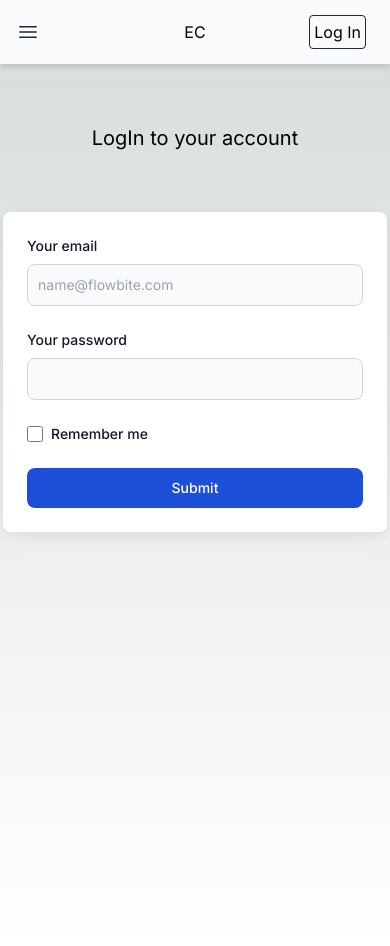
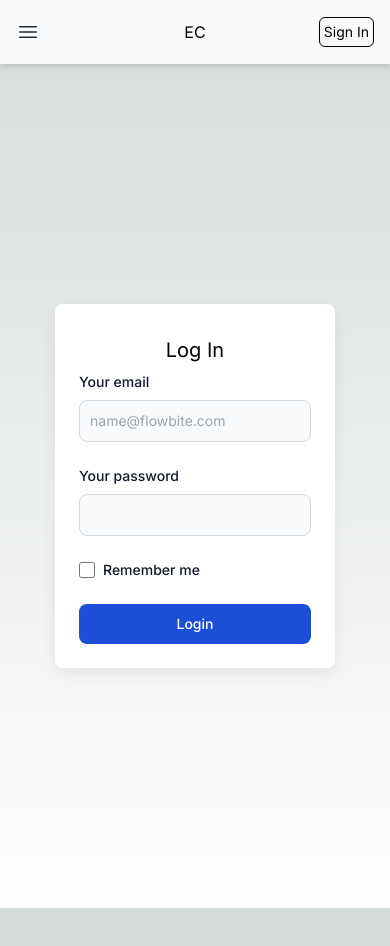
Before and after one commit to PooyaMolaei/e-commerce, a Next.js app: page /login in a window 390 px wide. After the commit the page ends 908 px from the top, so only its background shows below. Built offline with nearby package versions, Linux system fonts and the light colour scheme.

Commit message:
navbar sign in responsive button created

```diff
--- a/app/login/page.tsx
+++ b/app/login/page.tsx
@@ -1,11 +1,11 @@
 const LogIn = () => {
   return (
     <section className="w-full h-screen">
-      <div className="mx-auto">
-        <div className="p-5 m-10">
-          <h1 className="text-center text-xl">LogIn to your account</h1>
-        </div>
+      <div className="flex justify-center items-center h-screen">
         <div className="block max-w-sm mx-auto rounded-lg bg-white p-6 shadow-[0_2px_15px_-3px_rgba(0,0,0,0.07),0_10px_20px_-2px_rgba(0,0,0,0.04)] dark:bg-neutral-700">
+          <div className="p-2">
+            <h1 className="text-center text-xl">Log In</h1>
+          </div>
           <form>
             <div className="mb-6">
               <label
@@ -57,7 +57,7 @@ const LogIn = () => {
               type="submit"
               className="text-white bg-blue-700 hover:bg-blue-800 focus:ring-4 focus:outline-none focus:ring-blue-300 font-medium rounded-lg text-sm w-full sm:w-auto px-5 py-2.5 text-center dark:bg-blue-600 dark:hover:bg-blue-700 dark:focus:ring-blue-800"
             >
-              Submit
+              Login
             </button>
           </form>
         </div>
--- a/app/signup/page.tsx
+++ b/app/signup/page.tsx
@@ -5,11 +5,11 @@ const SignUp = () => {
   const { register, handleSubmit } = useForm();
   return (
     <section className="w-full h-screen">
-      <div className="mx-auto">
-        <div className="p-5 m-10">
-          <h1 className="text-center text-xl">Create account</h1>
-        </div>
+      <div className="flex justify-center items-center h-screen">
         <div className="block max-w-sm mx-auto rounded-lg bg-white p-6 shadow-[0_2px_15px_-3px_rgba(0,0,0,0.07),0_10px_20px_-2px_rgba(0,0,0,0.04)] dark:bg-neutral-700">
+          <div className="p-2">
+            <h1 className="text-center text-xl">Create account</h1>
+          </div>
           <form className="">
             <div className="mb-6">
               <label
@@ -81,7 +81,7 @@ const SignUp = () => {
               type="submit"
               className="text-white bg-blue-700 hover:bg-blue-800 focus:ring-4 focus:outline-none focus:ring-blue-300 font-medium rounded-lg text-sm px-5 py-2.5 text-center dark:bg-blue-600 dark:hover:bg-blue-700 dark:focus:ring-blue-800"
             >
-              Register new account
+              Sing Up
             </button>
           </form>
         </div>
--- a/components/layout/navbar.tsx
+++ b/components/layout/navbar.tsx
@@ -119,10 +119,61 @@ const Navbar = () => {
                   </div>
                   <div className="absolute inset-y-0 right-0 flex items-center pr-2 sm:static sm:inset-auto sm:ml-6 sm:pr-0">
                     {!isLogin && (
+                      <Menu as="div" className="relative ml-3 md:hidden">
+                        <div>
+                          <Menu.Button className="relative flex rounded-md border p-1 border-black text-sm focus:outline-none focus:ring-2 focus:ring-white focus:ring-offset-2 focus:ring-offset-gray-800 hover:text-white hover:bg-black">
+                            <span className="absolute -inset-1.5" />
+                            <span className="sr-only">Open sign in menu</span>
+                            Sign In
+                          </Menu.Button>
+                        </div>
+                        <Transition
+                          as={Fragment}
+                          enter="transition ease-out duration-100"
+                          enterFrom="transform opacity-0 scale-95"
+                          enterTo="transform opacity-100 scale-100"
+                          leave="transition ease-in duration-75"
+                          leaveFrom="transform opacity-100 scale-100"
+                          leaveTo="transform opacity-0 scale-95"
+                        >
+                          <Menu.Items className="absolute right-0 z-10 mt-2 w-48 origin-top-right rounded-md bg-white py-1 shadow-lg ring-1 ring-black ring-opacity-5 focus:outline-none">
+                            <Menu.Item>
+                              {({ active }) => (
+                                <Link
+                                  onClick={loginHandler}
+                                  href="#"
+                                  className={classNames(
+                                    active ? "bg-gray-100" : "",
+                                    "block px-4 py-2 text-sm text-gray-700"
+                                  )}
+                                >
+                                  Log In
+                                </Link>
+                              )}
+                            </Menu.Item>
+                            <Menu.Item>
+                              {({ active }) => (
+                                <Link
+                                  href="#"
+                                  className={classNames(
+                                    active ? "bg-gray-100" : "",
+                                    "block px-4 py-2 text-sm text-gray-700"
+                                  )}
+                                >
+                                  Sign Up
+                                </Link>
+                              )}
+                            </Menu.Item>
+                          </Menu.Items>
+                        </Transition>
+                      </Menu>
+                    )}
+
+                    {!isLogin && (
                       <Link
                         href="/"
                         onClick={loginHandler}
-                        className="relative p-1 mx-2 rounded border border-gray-800 hover:bg-gray-800 hover:text-white"
+                        className="hidden md:inline-block relative p-1 mx-2 rounded border border-gray-800 hover:bg-gray-800 hover:text-white"
                       >
                         Log In
                       </Link>
@@ -244,18 +295,6 @@ const Navbar = () => {
                   >
                     Home
                   </Disclosure.Button>
-                  {!isLogin && (
-                    <Disclosure.Button
-                      as="a"
-                      href={"/signup"}
-                      className={classNames(
-                        "text-gray-800 hover:bg-gray-700 hover:text-white",
-                        "block rounded-md px-3 py-2 text-base font-medium"
-                      )}
-                    >
-                      Sign Up
-                    </Disclosure.Button>
-                  )}
                   {isLogin && (
                     <Disclosure.Button
                       as="a"
```
